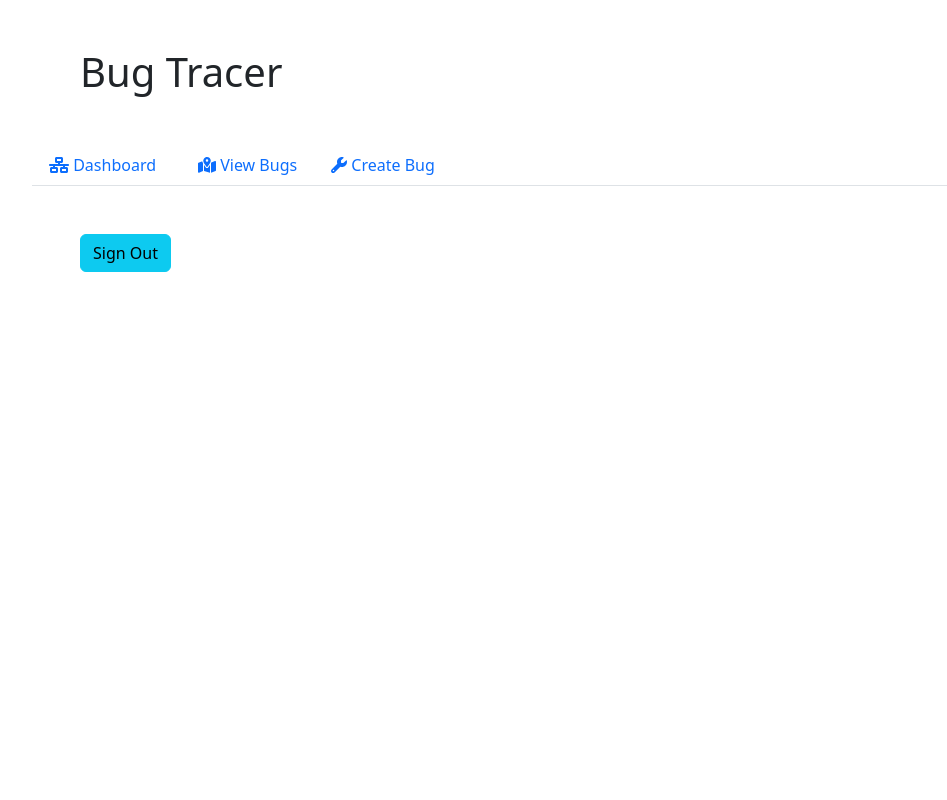
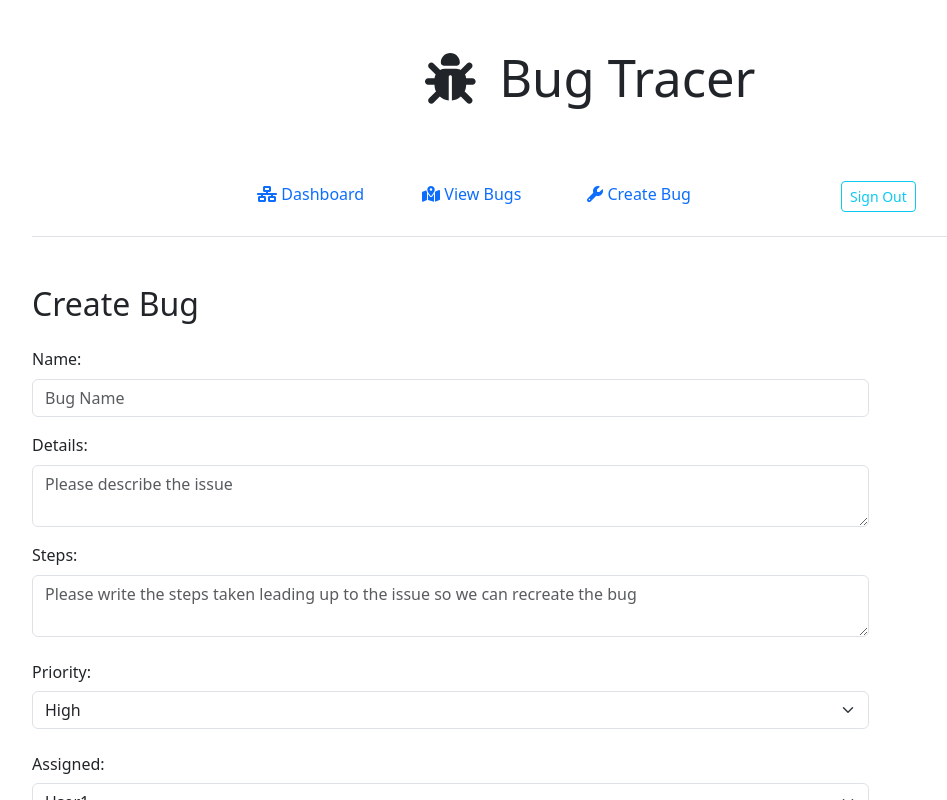
Before and after one commit to JesseLeviHall/Bug-Tracker-MERN, a React (Create React App) app: page /create in a window 1280 px wide. Both pictures are taken after typing "Sample", "Sample123" into the empty fields and a click on the button "Login". Shown: the top 800 px of the page, without its empty margins (50-997 px from the left). Built offline with nearby package versions, Linux system fonts and the light colour scheme; a web font is replaced by a local one.

Commit message:
layout adjustments

```diff
--- a/src/App.js
+++ b/src/App.js
@@ -1,9 +1,10 @@
 import React from "react";
 import { useSelector } from "react-redux";
-import Login from "./Views/Pages/Login/login";
+import Login from "./Views/Pages/Login/Login";
 import ViewBugPage from "./Views/Pages/viewBugs";
 import { BrowserRouter as Router, Switch, Route } from "react-router-dom";
 import SideBar from "./Views/SIdebar/sideBar";
+import CreateBug from "./Views/Components/Bug Create & Edit/bugForm";
 
 function App() {
   const { auth } = useSelector((state) => state);
@@ -19,8 +20,10 @@ function App() {
               {" "}
               <ViewBugPage />
             </Route>
+            <Route path="/create">
+              <CreateBug title={"Create Bug"} />
+            </Route>
           </Switch>
-          <ViewBugPage />
         </div>
       )}
     </Router>
--- /dev/null
+++ b/src/Views/Components/Bug Create & Edit/bugForm.jsx
@@ -0,0 +1,82 @@
+import React from "react";
+import { Form, FormGroup, Label, Input, Col, Button } from "reactstrap";
+
+export default (props) => {
+  return (
+    <div className="container-sm">
+      <h1 className="form-title mb-4 mt-5">{props.title}</h1>
+      <Form>
+        <FormGroup className="justify-content-center">
+          <Label for="Name">Name:</Label>
+          <Col sm={9}>
+            <Input name="name" placeholder="Bug Name" required />
+          </Col>
+        </FormGroup>
+        <FormGroup className="sm-ms-4">
+          <Label for="Details">Details:</Label>
+          <Col sm={9}>
+            <Input
+              required
+              id="details"
+              name="details"
+              type="textarea"
+              placeholder="Please describe the issue"
+            />
+          </Col>
+        </FormGroup>
+        <FormGroup className="sm-ms-4">
+          <Label for="Steps">Steps:</Label>
+          <Col sm={9}>
+            <Input
+              required
+              id="steps"
+              name="steps"
+              type="textarea"
+              placeholder="Please write the steps taken leading up to the issue so we can recreate the bug"
+            />
+          </Col>
+        </FormGroup>
+        <FormGroup className="sm-ms-4">
+          <Label sm={2} for="Priority">
+            Priority:
+          </Label>
+          <Col sm={9}>
+            <Input required id="priority" name="priority" type="select">
+              <option value="1">High</option>
+              <option value="2">Moderate</option>
+              <option value="3">Low</option>
+            </Input>
+          </Col>
+        </FormGroup>
+        <FormGroup className="sm-ms-4">
+          <Label sm={2} for="Assigned">
+            Assigned:
+          </Label>
+          <Col sm={9}>
+            <Input required id="assigned" name="assigned" type="select">
+              <option value="1">User1</option>
+              <option value="2">User2</option>
+              <option value="3">User3</option>
+            </Input>
+          </Col>
+        </FormGroup>
+        <FormGroup className="sm-ms-4">
+          <Label for="Version">Application Version:</Label>
+          <Col sm={9}>
+            <Input
+              id="version"
+              name="version"
+              placeholder="What Version?"></Input>
+          </Col>
+        </FormGroup>
+        <FormGroup className="sm-ms-4">
+          <Col xs={10}>
+            <Button className="mt-4 mb-5" color="info" type="submit">
+              {props.title}
+            </Button>
+          </Col>
+        </FormGroup>
+      </Form>
+    </div>
+  );
+};
--- a/src/Views/Components/Bug View/bugView.jsx
+++ b/src/Views/Components/Bug View/bugView.jsx
@@ -10,7 +10,7 @@ export default (props) => {
   const bug = new BugModel(props.bug);
   return (
     <div className="container">
-      <Button onClick={props.clicked} className="close-button">
+      <Button close onClick={props.clicked}>
         Close
       </Button>
       <h1>{bug.name}</h1>
--- a/src/Views/Pages/Login/login.jsx
+++ b/src/Views/Pages/Login/login.jsx
@@ -16,6 +16,7 @@ import {
   Input,
   Row,
   Col,
+  FormFeedback,
 } from "reactstrap";
 import { signIn } from "../../../Controllers/Redux/authSlice";
 import "./login.css";
@@ -76,6 +77,7 @@ export default () => {
                     placeholder="Name"
                     onChange={inputchanged}
                     value={formInput.name}></Input>
+                  <FormFeedback>Something</FormFeedback>
                 </FormGroup>
                 <FormGroup>
                   <Input
@@ -85,6 +87,7 @@ export default () => {
                     placeholder="Password"
                     onChange={inputchanged}
                     value={formInput.password}></Input>
+                  <FormFeedback>Something</FormFeedback>
                 </FormGroup>
                 <Input type="checkbox" className="custom-control-input" />
                 <Label
--- /dev/null
+++ b/src/Views/Pages/createBug.jsx
@@ -0,0 +1,5 @@
+import React from "react";
+
+export default () => {
+  return <div>createBug</div>;
+};
--- a/src/Views/SIdebar/sideBar.jsx
+++ b/src/Views/SIdebar/sideBar.jsx
@@ -1,10 +1,10 @@
 import React from "react";
 import { Link } from "react-router-dom";
-import { NavItem, NavLink, Nav, Button } from "reactstrap";
-
+import { NavItem, NavLink, Nav, Button, Col } from "reactstrap";
+import { faBug } from "@fortawesome/free-solid-svg-icons";
 import { useDispatch, useSelector } from "react-redux";
 import { signOut } from "../../Controllers/Redux/authSlice";
-//import "./sidebar.css";
+import "./sidebar.css";
 import { FontAwesomeIcon } from "@fortawesome/react-fontawesome";
 import {
   faNetworkWired,
@@ -19,33 +19,45 @@ export default ({ isOpen, toggle }) => {
     dispatch(signOut);
   }
   return (
-    <div className="container-md">
-      <h1 className="m-5">Bug Tracer</h1>
-      <Nav tabs>
-        <NavItem>
+    <div className="container-sm">
+      <Col className="text-center mt-5 mb-5 text-nowrap">
+        <h1>
+          <FontAwesomeIcon icon={faBug} className="pe-4" />
+          Bug Tracer
+        </h1>
+      </Col>
+      <Nav tabs className="justify-content-center">
+        <NavItem className="py-3">
           <NavLink tag={Link} to="/">
             <FontAwesomeIcon icon={faNetworkWired} className="mr-2" />{" "}
             {"  Dashboard"}
           </NavLink>
         </NavItem>
-        <NavItem>
+        <NavItem className="p-3">
           <NavLink className="ms-2" tag={Link} to="/viewbugs">
             <FontAwesomeIcon icon={faMapMarkedAlt} />
             {"  View Bugs"}
           </NavLink>
         </NavItem>
         {auth.admin && (
-          <NavItem>
+          <NavItem className="p-3">
             <NavLink className="nav-link" tag={Link} to="/create">
               <FontAwesomeIcon icon={faWrench} />
               {" Create Bug"}
             </NavLink>
           </NavItem>
         )}
+        <NavItem className=" offset-md-1 p-4">
+          <Button
+            outline
+            size="sm"
+            className="$spacer * 3"
+            color="info"
+            onClick={SignOut}>
+            Sign Out
+          </Button>
+        </NavItem>
       </Nav>
-      <Button className="m-5" color="info" onClick={SignOut}>
-        Sign Out
-      </Button>
     </div>
   );
 };
--- /dev/null
+++ b/src/Views/SIdebar/sidebar.css
@@ -0,0 +1,8 @@
+h1 {
+  font-size: 38pt;
+
+}
+
+.form-title {
+  font-size: 24pt;
+}
```
Also changed, not shown: src/Views/Components/Bug Create & Edit/bugform.css (added).
